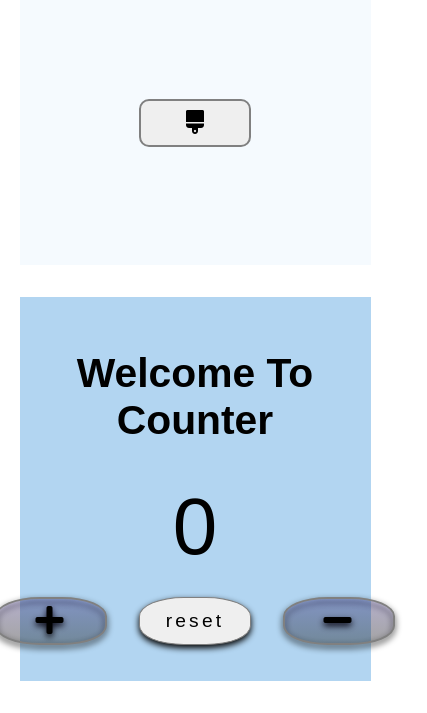
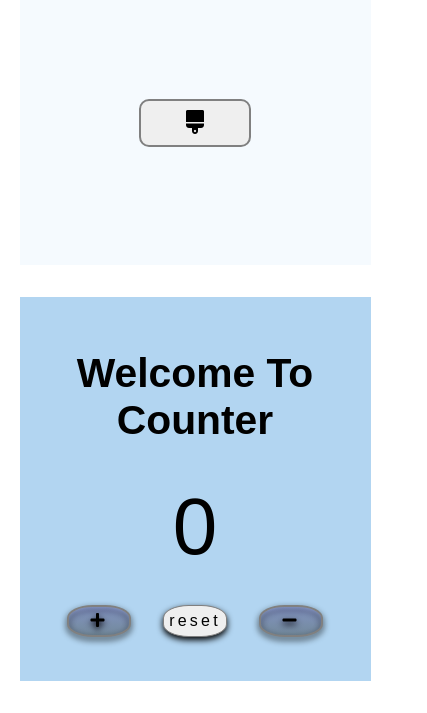
Before and after one commit to seth808rose/putting-it-all-together, a plain HTML site: page index.html in a window 390 px wide. Shown: the part 671-1384 px from the top of the page, 427 px wide, since content can reach past the window. Drawn offline with Linux system fonts and the light colour scheme.

Commit message:
fixed sizing for buttons in mobile view

```diff
--- a/style.css
+++ b/style.css
@@ -382,3 +382,13 @@ Counter
 .decrease:hover {
   background: rgba(255, 0, 0, 0.363);
 }
+
+@media screen and (max-width: 678px){
+  .btn{
+    height: 2rem;
+    width: 4rem;
+    font-size: 1rem;
+  }
+
+
+}
```
